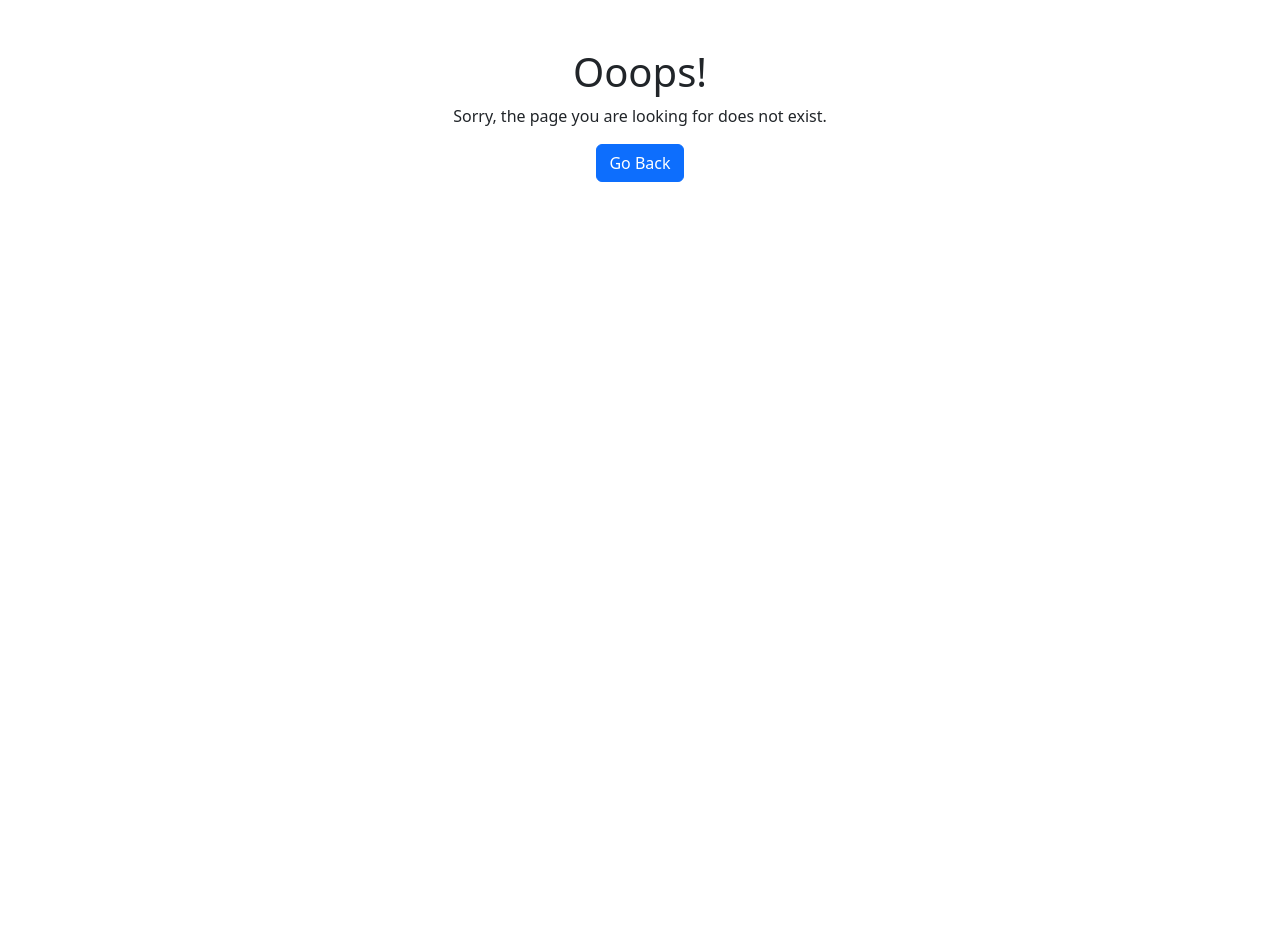
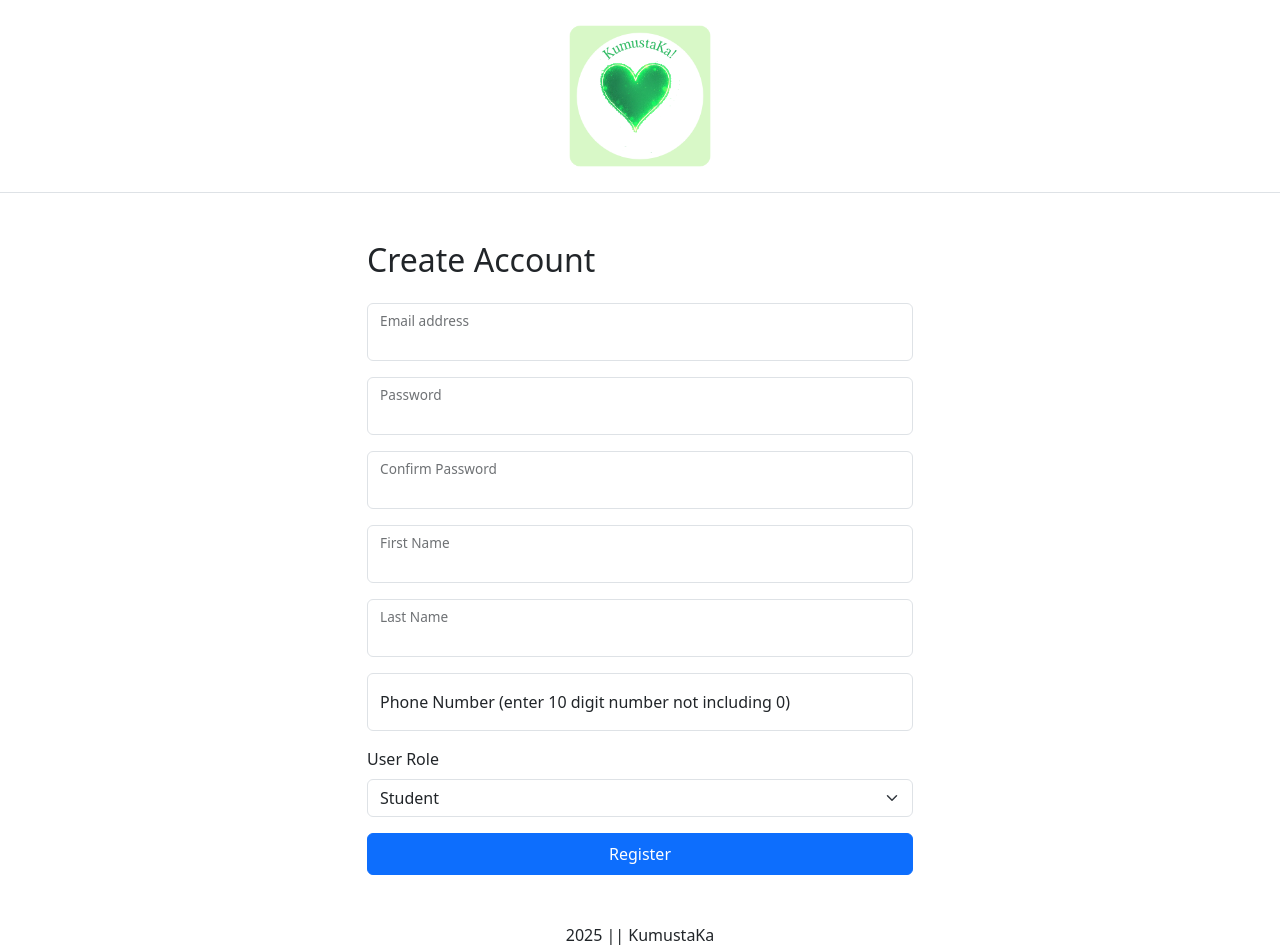
Before and after one commit to oniids13/kumustaKaApp, a React (Vite) app in the folder frontend/: page /register in a window 1280 px wide. Before the commit the page ends 800 px from the top, so only its background shows below. Built offline with nearby package versions, Linux system fonts and the light colour scheme.

Commit message:
Add registration page

```diff
--- a/frontend/src/component/Header.jsx
+++ b/frontend/src/component/Header.jsx
@@ -1,4 +1,5 @@
 import { Link } from "react-router-dom";
+import LogOutButton from "./LogoutButton";
 
 
 const Header = ({token, setToken}) => {
@@ -12,13 +13,11 @@ const Header = ({token, setToken}) => {
         {!token ? (
             ''
         ) : (
-            <ul className="nav nav-pills">
-                <li class="nav-item"><a href="#" class="nav-link active" aria-current="page">Home</a></li>
-                <li class="nav-item"><a href="#" class="nav-link">Features</a></li>
-                <li class="nav-item"><a href="#" class="nav-link">Pricing</a></li>
-                <li class="nav-item"><a href="#" class="nav-link">FAQs</a></li>
-                <li class="nav-item"><a href="#" class="nav-link">About</a></li>
-            </ul>
+            <div className="d-flex flex-row align-items-center justify-content-center gap-3">
+                <Link to={'/home'}><button className="btn btn-primary nav-item">Home</button></Link>
+                <LogOutButton setToken={setToken} />
+
+            </div>
         )}
 
     </header>
--- /dev/null
+++ b/frontend/src/component/LogoutButton.jsx
@@ -0,0 +1,28 @@
+import axios from "axios";
+import { useNavigate } from "react-router-dom";
+
+const LogOutButton = ({setToken}) => {
+
+
+    const navigate = useNavigate();
+
+
+    const handleLogout = async () => {
+        await axios.post("http://localhost:3000/api/logout", {}, {
+            headers: { "Content-Type": "application/json" }
+        })
+
+        localStorage.removeItem("userData");
+        setToken(null);
+        navigate('/');
+
+    };
+
+    return (
+        <button onClick={handleLogout} className="btn btn-danger">
+            Log Out
+        </button>
+    );
+}
+
+export default LogOutButton;
--- /dev/null
+++ b/frontend/src/pages/HomePage.jsx
@@ -0,0 +1,11 @@
+
+const HomePage = () => {
+  return (
+    <div>
+      <h1>Welcome to Kumusta Ka!</h1>
+      <p>Your go-to app for connecting with friends and family.</p>
+    </div>
+  );
+}
+
+export default HomePage;
--- a/frontend/src/pages/Index.jsx
+++ b/frontend/src/pages/Index.jsx
@@ -14,7 +14,7 @@ const Index = () => {
 
   const handleVerifyCode = () => {
     if (code === CORRECT_CODE) {
-      navigate('/signup');
+      navigate('/register');
     } else {
       setError('Incorrect code. Contact your admin.');
     }
@@ -30,7 +30,7 @@ const Index = () => {
             <button className="btn btn-success" onClick={() => navigate('/login')}>Login</button>
             <span>or</span>
             <Button variant="primary" onClick={() => setShowModal(true)}>
-              Sign-up
+              Register
             </Button>
           </div>
         </div>
--- /dev/null
+++ b/frontend/src/pages/Register.jsx
@@ -0,0 +1,257 @@
+import { useState } from "react"
+import { useNavigate } from "react-router-dom"
+import axios from "axios"
+
+const RegisterPage = () => {
+    const navigate = useNavigate();
+    const [loading, setLoading] = useState(false);
+
+    const handleRegistration = async (userData) => {
+        setLoading(true);
+        console.log('Submitting registration data:', userData);
+
+        try {
+            const response = await axios.post(
+              "http://localhost:3000/api/user/register",
+              userData,
+              {
+                headers: { "Content-Type": "application/json" }
+              }
+            );
+
+            // Only navigate on successful response
+            if (response.status === 201) {  // 201 Created is common for registration
+              navigate('/login');
+            } else {
+              console.error('Unexpected response:', response);
+              alert('Registration failed. Please try again.');
+            }
+          } catch (err) {
+            console.error('Registration error:', err.response?.data || err.message);
+            alert(err.response?.data?.message || 'Registration failed. Please check your inputs.');
+          } finally {
+            setLoading(false);
+          }
+
+    }
+
+    return (
+        <div className="container my-5">
+            <div className="row justify-content-center">
+                <div className="col-md-6">
+                    <h2 className="mb-4">Create Account</h2>
+                    <RegistrationForm onSubmit={handleRegistration} loading={loading} />
+                </div>
+            </div>
+        </div>
+    )
+}
+
+
+
+const RegistrationForm = ({ onSubmit, loading }) => {
+
+    const [formData, setFormData] = useState({
+        email: "",
+        password: "",
+        confirmPassword: "",
+        firstName: "",
+        lastName: "",
+        phone: "",
+        role: "STUDENT",
+    });
+
+  const [errors, setErrors] = useState({
+    passwordMatch: '',
+    email: '',
+    phone: '',
+  });
+
+  const ROLES = [
+    { value: "STUDENT", label: "Student" },
+    { value: "TEACHER", label: "Teacher" },
+    { value: "ADMIN", label: "Admin" },
+    { value: "COUNSELOR", label: "Counselor" },
+  ]
+
+  const handleChange = (e) => {
+        const { name, value } = e.target;
+        setFormData(prev => ({
+        ...prev,
+        [name]: value
+        }));
+
+        // Clear errors when typing
+        if (errors.passwordMatch && name.includes('password')) {
+        setErrors(prev => ({ ...prev, passwordMatch: '' }));
+        }
+    };
+
+    const validateForm = () => {
+        let valid = true;
+        const newErrors = { ...errors };
+
+        // Password match validation
+        if (formData.password !== formData.confirmPassword) {
+            newErrors.passwordMatch = "Passwords do not match";
+            valid = false;
+        }
+
+        // Email validation
+        if (!/\S+@\S+\.\S+/.test(formData.email)) {
+            newErrors.email = "Invalid email format";
+            valid = false;
+        }
+        // Phone number validation
+        if (formData.phone && !/^\d{10}$/.test(formData.phone)) {
+            newErrors.phone = "Please enter a valid phone number";
+            valid = false;
+        }
+
+        setErrors(newErrors);
+        return valid;
+    }
+
+    const handleSubmit = (e) => {
+      e.preventDefault();
+        if (validateForm()) {
+            const { confirmPassword, ...data } = formData;
+            onSubmit(data);
+        }
+
+    }
+
+    return (
+    <>
+        <form onSubmit={handleSubmit} className="needs-validation" noValidate>
+            {/* Email */}
+            <div className="form-floating mb-3">
+                <input
+                type="email"
+                className={`form-control ${errors.email ? 'is-invalid' : ''}`}
+                id="floatingEmail"
+                name="email"
+                value={formData.email}
+                onChange={handleChange}
+                required
+                />
+                <label htmlFor="floatingEmail">Email address</label>
+                {errors.email && (
+                <div className="invalid-feedback">{errors.email}</div>
+                )}
+            </div>
+
+            {/* Password */}
+            <div className="form-floating mb-3">
+                <input
+                type="password"
+                className={`form-control ${errors.passwordMatch ? 'is-invalid' : ''}`}
+                id="floatingPassword"
+                name="password"
+                value={formData.password}
+                onChange={handleChange}
+                minLength="8"
+                required
+                />
+                <label htmlFor="floatingPassword">Password</label>
+            </div>
+
+            {/* Confirm Password */}
+            <div className="form-floating mb-3">
+                <input
+                type="password"
+                className={`form-control ${errors.passwordMatch ? 'is-invalid' : ''}`}
+                id="floatingConfirmPassword"
+                name="confirmPassword"
+                value={formData.confirmPassword}
+                onChange={handleChange}
+                onBlur={() => {
+                    if (formData.password !== formData.confirmPassword) {
+                    setErrors(prev => ({
+                        ...prev,
+                        passwordMatch: 'Passwords do not match'
+                    }));
+                    }
+                }}
+                required
+                />
+                <label htmlFor="floatingConfirmPassword">Confirm Password</label>
+                {errors.passwordMatch && (
+                <div className="invalid-feedback">{errors.passwordMatch}</div>
+                )}
+            </div>
+
+            {/* First Name */}
+            <div className="form-floating mb-3">
+                <input
+                type="text"
+                className="form-control"
+                id="floatingFirstName"
+                name="firstName"
+                value={formData.firstName}
+                onChange={handleChange}
+                required
+                />
+                <label htmlFor="floatingFirstName">First Name</label>
+            </div>
+
+            {/* Last Name */}
+            <div className="form-floating mb-3">
+                <input
+                type="text"
+                className="form-control"
+                id="floatingLastName"
+                name="lastName"
+                value={formData.lastName}
+                onChange={handleChange}
+                required
+                />
+                <label htmlFor="floatingLastName">Last Name</label>
+            </div>
+
+            {/* Phone */}
+            <div className="form-floating mb-3">
+                <input
+                type="tel"
+                className={`form-control ${errors.phone ? 'is-invalid' : ''}`}
+                id="floatingPhone"
+                name="phone"
+                value={formData.phone}
+                onChange={handleChange}
+                pattern="[0-9]{10,15}"
+                placeholder="(+63) 10 digit number"
+                />
+                <label htmlFor="floatingPhone">Phone Number (enter 10 digit number not including 0)</label>
+                {errors.phone && (
+                <div className="invalid-feedback">{errors.phone}</div>
+                )}
+            </div>
+
+            {/* Role Selection */}
+            <div className="mb-3">
+                <label htmlFor="roleSelect" className="form-label">User Role</label>
+                <select
+                className="form-select"
+                id="roleSelect"
+                name="role"
+                value={formData.role}
+                onChange={handleChange}
+                required
+                >
+                {ROLES.map(role => (
+                    <option key={role.value} value={role.value}>
+                    {role.label}
+                    </option>
+                ))}
+                </select>
+            </div>
+
+            <button type="submit" className="btn btn-primary w-100 py-2" disabled={loading}>
+                {loading ? 'Registering...' : 'Register'}
+            </button>
+        </form>
+       </>
+    )
+}
+
+export default RegisterPage;
--- a/frontend/src/pages/Signup.jsx
+++ /dev/null
@@ -1,12 +0,0 @@
-
-
-const Signup = () => {
-  return (
-    <div className="wrapper">
-      <h1>Signup Page</h1>
-      <p>This is the signup page.</p>
-    </div>
-  );
-}
-
-export default Signup;
--- a/frontend/src/router/Router.jsx
+++ b/frontend/src/router/Router.jsx
@@ -4,9 +4,9 @@ import { createBrowserRouter, createRoutesFromElements, Route } from 'react-rout
 import MainContent from '../component/MainContent'
 import Index from '../pages/Index'
 import Login from '../pages/Login'
-import Signup from '../pages/Signup'
+import RegisterPage from '../pages/Register'
 import ErrorPage from '../pages/ErrorPage'
-
+import HomePage from '../pages/HomePage'
 
 const router = createBrowserRouter(
     createRoutesFromElements(
@@ -17,7 +17,8 @@ const router = createBrowserRouter(
         >
             <Route index element={<Index />} />
             <Route path='login' element={<Login />} />
-            <Route path='signup' element={<Signup />} />
+            <Route path='register' element={<RegisterPage />} />
+            <Route path='home' element={<HomePage />} />
         </Route>
     )
 )
```
